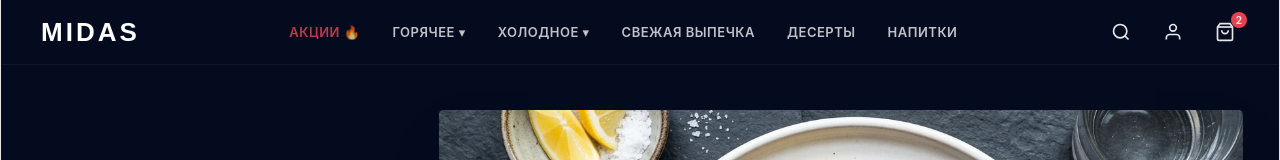
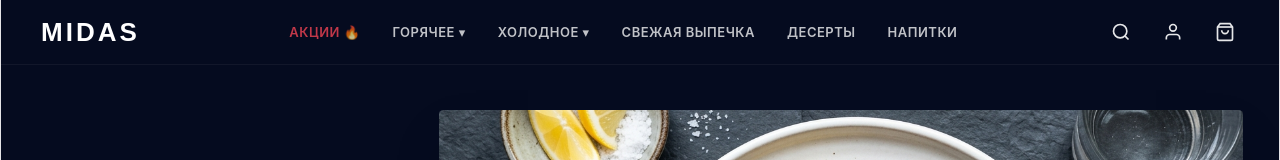
Before and after one commit to Shukrull101/midas, a React (Vite) app: page / in a window 1280 px wide. Shown: the top 160 px of the page. Built offline with nearby package versions, Linux system fonts and the light colour scheme.

Commit message:
0 корзина

```diff
--- a/src/layout/header/header.jsx
+++ b/src/layout/header/header.jsx
@@ -4,7 +4,7 @@ import styles from "./header.module.css";
 
 const Header = () => {
   const [isMenuOpen, setIsMenuOpen] = useState(false);
-  const cartItemCount = 2; // Пример количества товаров в корзине
+  const cartItemCount = 0; // Пример количества товаров в корзине
 
   const toggleMenu = () => setIsMenuOpen(!isMenuOpen);
   const closeMenu = () => setIsMenuOpen(false);
```
